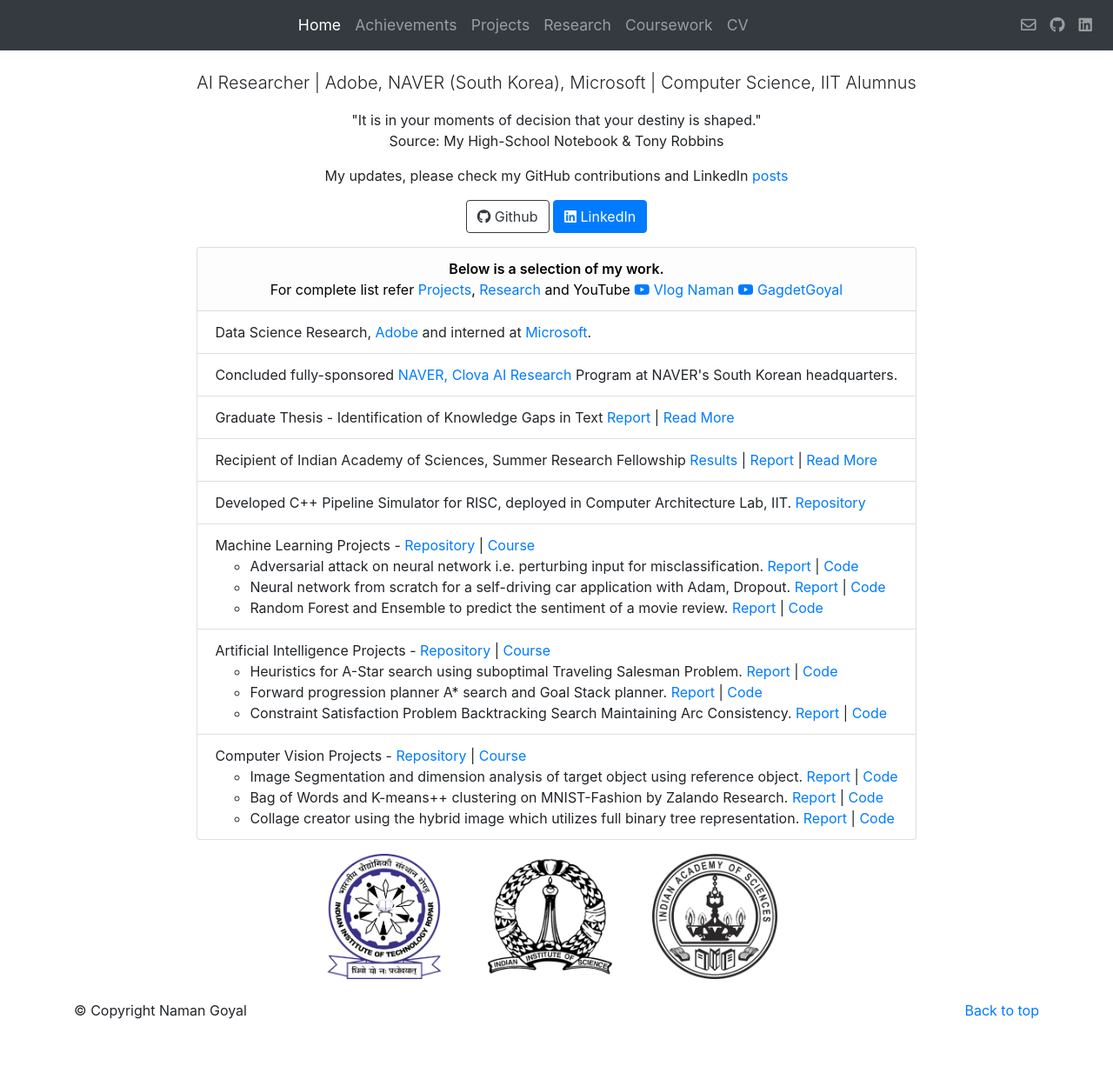
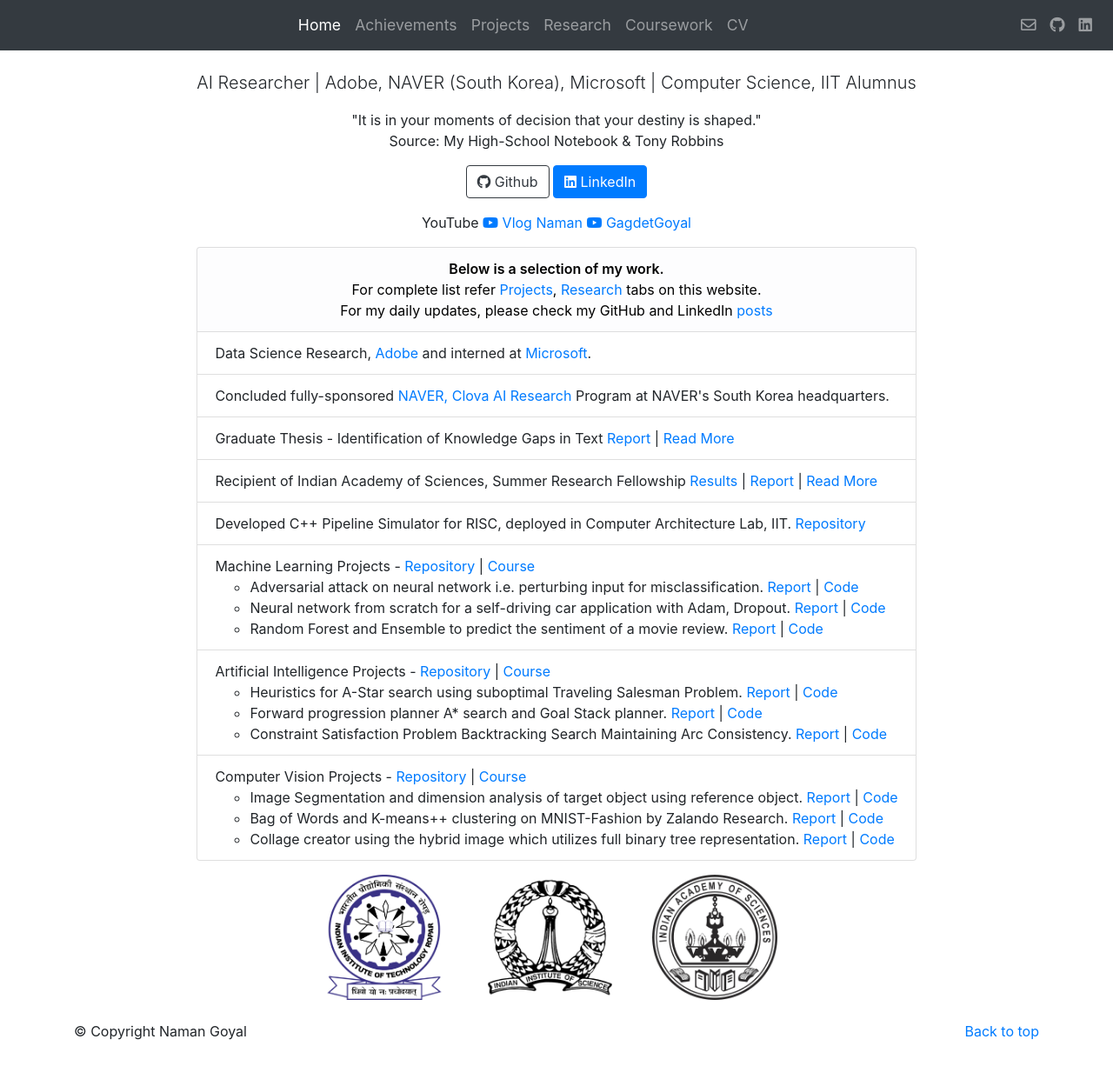
Before and after one commit to thenamangoyal/thenamangoyal.github.io, a Jekyll site: the page built from index.html, in a window 1280 px wide and 1226 px high. Shown: the whole window at 87% size. Built offline with Jekyll 4.4.1, drawn with Linux system fonts in a browser that asks for light colours; nearby versions of some CDN libraries.

Commit message:
fix look

```diff
--- a/index.html
+++ b/index.html
@@ -13,16 +13,20 @@ layout: bootstrap
         <p class="text-center">"It is in your moments of decision that your destiny is shaped."<br>Source: My High-School Notebook &amp; Tony Robbins</p>
 
         <p class="text-center">
-                My updates, please check my GitHub contributions and LinkedIn <a
-                href="https://www.linkedin.com/in/goyal-naman/detail/recent-activity/shares/" title="LinkedIn Posts" target="_blank">posts</a>
-            </p>
-        <p class="text-center">
             <a target="_blank" href="https://github.com/thenamangoyal" class="btn btn-outline-dark"><i
                     class="fab fa-github"></i> Github</a>
             <a target="_blank" href="https://www.linkedin.com/in/goyal-naman/" class="btn btn-primary"><i
                     class="fab fa-linkedin"></i> LinkedIn</a>
             <!-- <a target="_blank" href="https://bit.ly/namangoyal" class="btn btn-outline-dark"><i class="fas fa-file"></i> -->
             <!-- Curriculum Vitae</a> -->
+
+        </p>
+        <p class="text-center">
+            YouTube
+                <a href="http://youtube.com/c/namangoyal6" title="YouTube HomePage" target="_blank"><i
+                        class="fab fa-youtube"></i> Vlog Naman</a>
+                <a href="https://www.youtube.com/channel/UC80ED7AC093Iy2d-Yn-VI6Q" title="Gadget Goyal"
+                    target="_blank"><i class="fab fa-youtube"></i> GagdetGoyal</a>
         </p>
 
 
@@ -36,14 +40,16 @@ layout: bootstrap
 <section class="jumbotron d-flex justify-content-center" style="padding-top: 0rem; padding-bottom: 1rem; ">
     <ul class="list-group">
         <li class="list-group-item list-group-item-light text-center" style="color:black">
+
             <div style="font-weight: 600"> Below is a selection of my work.</div>
             <div>For complete list refer <a target="_blank" href="/projects">Projects</a>, <a target="_blank"
-                    href="/research">Research</a> and YouTube
-                <a href="http://youtube.com/namangoyal6" title="YouTube HomePage" target="_blank"><i
-                        class="fab fa-youtube"></i> Vlog Naman</a>
-                <a href="https://www.youtube.com/channel/UC80ED7AC093Iy2d-Yn-VI6Q" title="Gadget Goyal"
-                    target="_blank"><i class="fab fa-youtube"></i> GagdetGoyal</a>
+                    href="/research">Research</a> tabs on this website.
             </div>
+            <p class="text-center">
+                For my daily updates, please check my GitHub and LinkedIn <a
+                href="https://www.linkedin.com/in/goyal-naman/detail/recent-activity/shares/" title="LinkedIn Posts" target="_blank">posts</a>
+            </p>
+
         </li>
         <!-- <li class="list-group-item">Currently Artificial Intelligence R&E at <a target="_blank" href="https://hyperverge.co">HyperVerge
                     Inc.</a> working on Highest accuracy AI solutions, implemented at scale.
@@ -53,7 +59,7 @@ layout: bootstrap
         </li>
         <li class="list-group-item">Concluded fully-sponsored <a target="_blank"
                 href="https://clova.ai/m/en/research/research-areas.html">NAVER, Clova AI Research</a> Program
-            at NAVER's South Korean headquarters.</li>
+            at NAVER's South Korea headquarters.</li>
 
 
         <li class="list-group-item">
```
